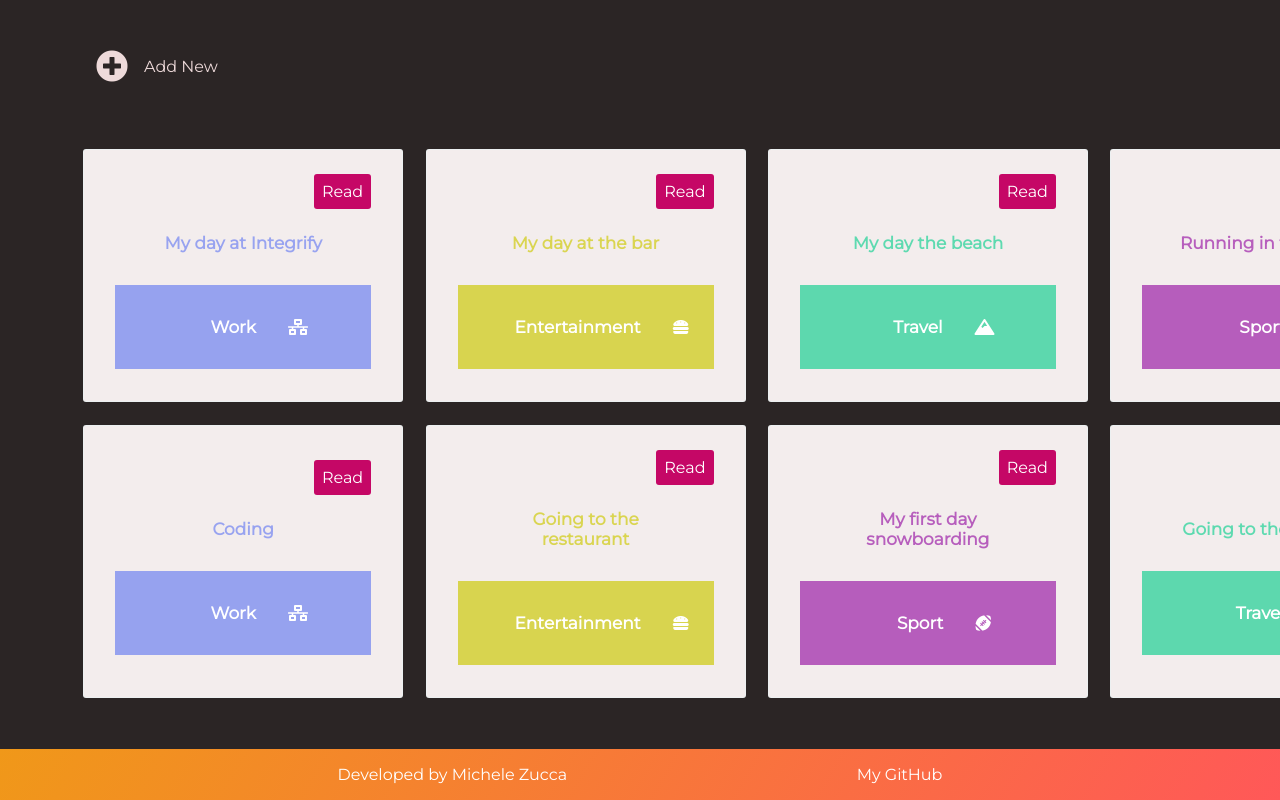
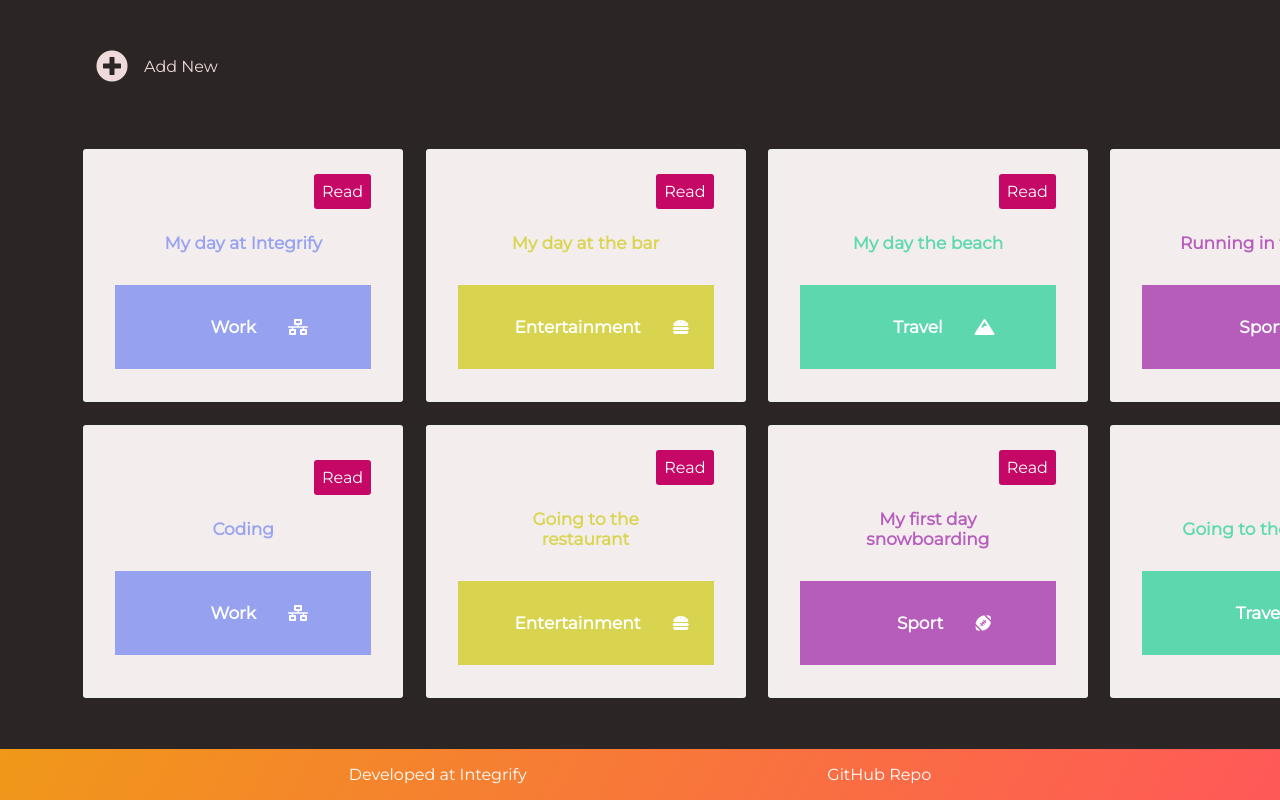
Before and after one commit to micahsuomi/react-blog-app, a React (Create React App) app: page / in a window 1280 px wide. Shown: the part 264-1064 px from the top of the page. Built offline with nearby package versions, Linux system fonts and the light colour scheme.

Commit message:
fixed the footer

```diff
--- a/src/components/Footer.js
+++ b/src/components/Footer.js
@@ -3,13 +3,13 @@ import '../assets/style/footer.css';
 
 const footerData = [
     {
-        title: 'Developed by Michele Zucca',
-        link: 'https://michelezuccawebdeveloper.netlify.com/'
+        title: 'Developed at Integrify',
+        link: 'https://www.integrify.io/'
     },
 
     {
-        title: 'My GitHub',
-        link: 'https://github.com/micahsuomi'
+        title: 'GitHub Repo',
+        link: 'https://github.com/micahsuomi/react-blog-app'
     }
 ]
 
```
